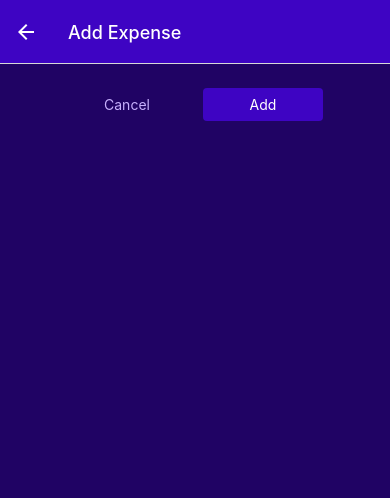
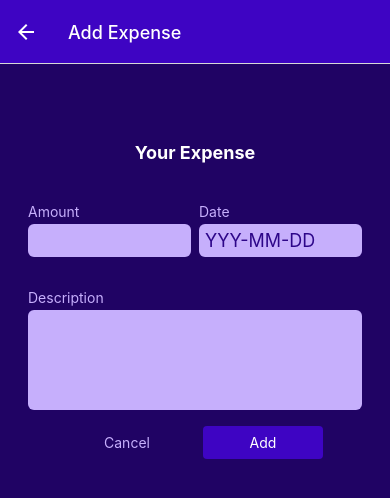
Before and after one commit to EspiraMarvin/outlay, a React Native app: screen /ManageExpense in a window 390 px wide. Shown: the top 498 px of the page. Built offline with nearby package versions, Linux system fonts and the light colour scheme.

Commit message:
feat: adds updates

```diff
--- /dev/null
+++ b/components/manageExpense/ExpenseForm.js
@@ -0,0 +1,73 @@
+import { useState } from "react"
+import { View, StyleSheet, Text } from "react-native"
+import Input from "./Input"
+
+export default function ExpenseForm() {
+  const [inputValues, setInputValues] = useState({
+    amount: "",
+    date: "",
+    description: "",
+  })
+
+  function inputChangedHandler(inputIdentifier, enteredValue) {
+    setInputValues((currInputValues) => {
+      return {
+        ...currInputValues,
+        [inputIdentifier]: enteredValue,
+      }
+    })
+  }
+  return (
+    <View style={styles.formContainer}>
+      <Text style={styles.title}>Your Expense</Text>
+      <View style={styles.inputsRow}>
+        <Input
+          label="Amount"
+          textInputConfig={{
+            keyboardType: "decimal-pad",
+            onChangeText: () => inputChangedHandler("amount"),
+            value: inputValues.amount,
+          }}
+          style={{ flex: 1 }}
+        />
+        <Input
+          label="Date"
+          textInputConfig={{
+            placeholder: "YYY-MM-DD",
+            maxLength: 10,
+            onChangeText: () => inputChangedHandler("date"),
+            value: inputValues.date,
+          }}
+          style={{ flex: 1 }}
+        />
+      </View>
+
+      <Input
+        label="Description"
+        textInputConfig={{
+          onChangeText: () => inputChangedHandler("description"),
+          multiline: true,
+          autoCapitalize: "sentences",
+          value: inputValues.description,
+        }}
+      />
+    </View>
+  )
+}
+
+const styles = StyleSheet.create({
+  formContainer: {
+    marginTop: 30,
+  },
+  title: {
+    fontSize: 18,
+    color: "white",
+    fontWeight: "bold",
+    textAlign: "center",
+    marginVertical: 24,
+  },
+  inputsRow: {
+    flexDirection: "row",
+    justifyContent: "space-between",
+  },
+})
--- /dev/null
+++ b/components/manageExpense/Input.js
@@ -0,0 +1,40 @@
+import { StyleSheet, Text, TextInput, View } from "react-native"
+import { GlobalStyles } from "../../constants/styles"
+export default function Input({ label, style, textInputConfig }) {
+  let inputStyles = [styles.input]
+
+  // check if input has multiline configuration & add multiline style
+  if (textInputConfig && textInputConfig.multiline) {
+    inputStyles = [inputStyles, styles.inputMultiline]
+  }
+
+  return (
+    <View style={[styles.inputContainer, style]}>
+      <Text style={styles.label}>{label}</Text>
+      <TextInput style={inputStyles} {...textInputConfig} />
+    </View>
+  )
+}
+
+const styles = StyleSheet.create({
+  inputContainer: {
+    marginHorizontal: 4,
+    marginVertical: 16,
+  },
+  label: {
+    fontSize: 14,
+    color: GlobalStyles.colors.primary100,
+    marginBottom: 4,
+  },
+  input: {
+    backgroundColor: GlobalStyles.colors.primary100,
+    padding: 6,
+    borderRadius: 6,
+    fontSize: 18,
+    color: GlobalStyles.colors.primary700,
+  },
+  inputMultiline: {
+    minHeight: 100,
+    textAlignVertical: "top",
+  },
+})
--- a/screens/AllExpenseScreen.js
+++ b/screens/AllExpenseScreen.js
@@ -5,7 +5,6 @@
 import ExpensesOutput from "../components/expenses/ExpensesOutput"
 
 export default function AllExpenseScreen() {
-  // const expensesCtx = useContext(ExpenseContext)
   const { expenses } = useContext(ExpenseContext)
 
   return (
--- a/screens/ManageExpenseScreen.js
+++ b/screens/ManageExpenseScreen.js
@@ -1,5 +1,6 @@
 import { useContext, useLayoutEffect } from "react"
 import { View, StyleSheet, Text } from "react-native"
+import ExpenseForm from "../components/manageExpense/ExpenseForm"
 import Button from "../components/ui/Button"
 import IconButton from "../components/ui/IconButton"
 import { GlobalStyles } from "../constants/styles"
@@ -50,6 +51,8 @@
 
   return (
     <View style={styles.container}>
+      <ExpenseForm />
+
       <View style={styles.buttonsContainer}>
         <Button style={styles.button} mode="flat" onPress={cancelHandler}>
           Cancel
```
